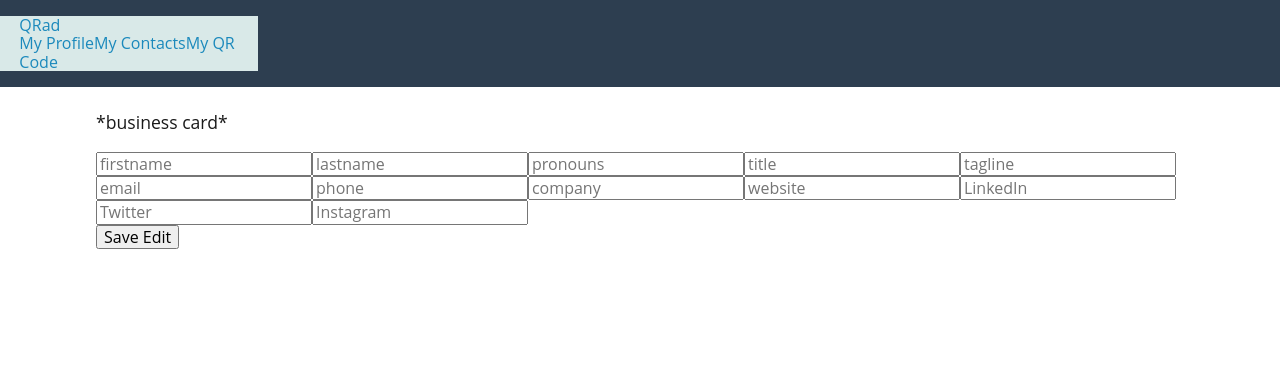
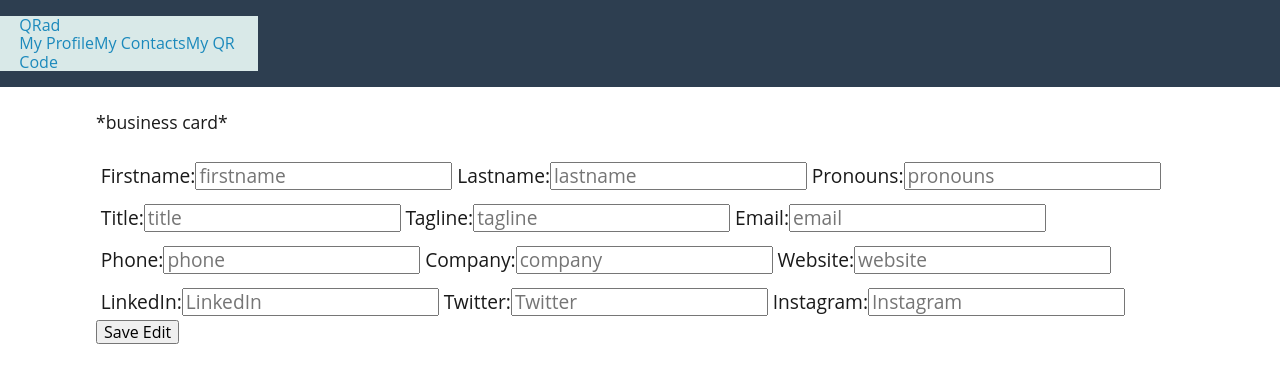
Before and after one commit to sihayah/QRad, a React (Create React App) app in the folder client/: page /profile in a window 1280 px wide. Shown: the top 382 px of the page. Built offline with nearby package versions, Linux system fonts and the light colour scheme.

Commit message:
lables to edit form page for cleaner look

```diff
--- a/client/src/App.js
+++ b/client/src/App.js
@@ -6,7 +6,7 @@ import Home from './pages/Home';
 import Header from './components/Header';
 
 // import Search from './pages/Search';
-import Profile from "./pages/UserDash";
+import Profile from "./pages/EditForm";
 // import Qrcode from './components/Qrcode;
 // import Contacts from './components/Contacts';
 // import Card from './components/Card;
--- a/client/src/pages/UserDash.js
+++ b/client/src/pages/EditForm.js
@@ -55,78 +55,115 @@ export default function Profile() {
             </p>
             {/* form for business card  */}
             <form onSubmit={handleFormSubmit}>
+        <label>
+          Firstname:
         <input
             placeholder="firstname"
             onChange={handlechange}
             name="firstname"
             value={formState.firstname}
         />
-         <input
+        </label>
+        <label>
+          Lastname:
+        <input
             placeholder="lastname"
             onChange={handlechange}
             name="lastname"
             value={formState.lastname}
         />
-         <input
+        </label>
+        <label>
+          Pronouns:
+        <input
             placeholder="pronouns"
             onChange={handlechange}
             name="pronouns"
             value={formState.pronouns}
         />
+        </label>
+        <label>
+          Title:
         <input
             placeholder="title"
             onChange={handlechange}
             name="title"
             value={formState.title}
         />
+        </label>
+        <label>
+          Tagline:
         <input
             placeholder="tagline"
             onChange={handlechange}
             name="tagline"
             value={formState.tagline}
         />
+        </label>
+        <label>
+          Email:
         <input
             placeholder="email"
             onChange={handlechange}
             name="email"
             value={formState.email}
         />
-         <input
+        </label>
+        <label>
+          Phone:
+        <input
             placeholder="phone"
             onChange={handlechange}
             name="phone"
             value={formState.phone}
         />
+        </label>
+        <label>
+          Company:
         <input
             placeholder="company"
             onChange={handlechange}
             name="company"
             value={formState.company}
         />
-         <input
+        </label>
+        <label>
+          Website:
+          <input
             placeholder="website"
             onChange={handlechange}
             name="website"
             value={formState.website}
         />
+        </label>
+        <label>
+          LinkedIn:
         <input
             placeholder="LinkedIn"
             onChange={handlechange}
             name="LinkedIn"
             value={formState.LinkedIn}
         />
+        </label>
+        <label>
+          Twitter:
         <input
             placeholder="Twitter"
             onChange={handlechange}
             name="Twitter"
             value={formState.Twitter}
         />
-        <input
+        </label>
+       <label>
+         Instagram:
+       <input
             placeholder="Instagram"
             onChange={handlechange}
             name="Instagram"
             value={formState.Instagram}
         />
+       </label>
+
             </form>
         <button
               onClick={() => {
```
Also changed, not shown: 1 other file (tests, documents, lock files or other folders).
